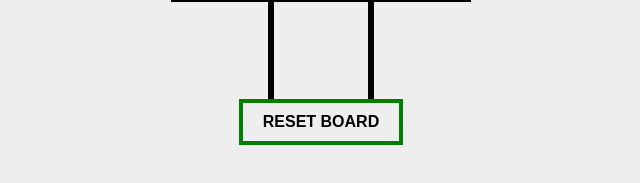
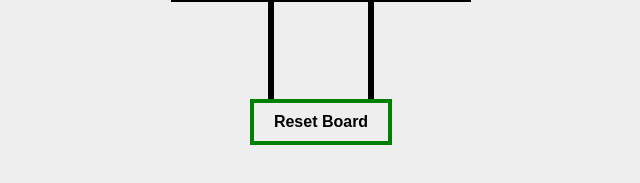
Before and after one commit to jenlebaron/WDD-330, a plain HTML site: page Week 4/w04_team.html in a window 1280 px wide. Shown: the part 465-648 px from the top of the page, without its empty margins (319-959 px from the left). Drawn offline with Linux system fonts and the light colour scheme.

```diff
--- a/Week 4/w04_team.html
+++ b/Week 4/w04_team.html
@@ -23,7 +23,7 @@
             <div id="block_8" class="block"></div>
         </div>
         <h2 id="winter"></h2>
-        <button onclick='reset_board()'>RESET BOARD</button>
+        <button onclick='reset_board()'>Reset Board</button>
     </div>
 </body>
 </html>
```
Also changed, not shown: Week 4/w04_team.js (line endings or trailing spaces).
